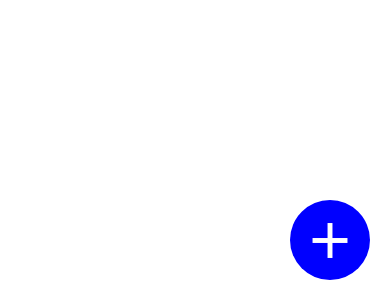
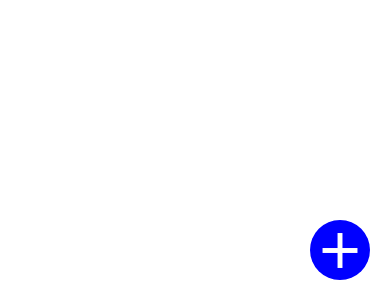
Before and after one commit to cod3kid/react-native, a React Native app in the folder 6-Todo-App/: screen / in a window 390 px wide. Shown: the part 544-844 px from the top of the page. Built offline with nearby package versions, Linux system fonts and the light colour scheme.

Commit message:
Modal Added

```diff
--- a/6-Todo-App/App.js
+++ b/6-Todo-App/App.js
@@ -1,12 +1,40 @@
-import { StatusBar } from "expo-status-bar";
-import React from "react";
-import { StyleSheet, Text, View } from "react-native";
+import React, { useState } from "react";
+import {
+  StyleSheet,
+  Text,
+  View,
+  Alert,
+  Modal,
+  TouchableWithoutFeedback,
+  TextInput,
+} from "react-native";
 import FAB from "./Components/FAB";
+import { MaterialCommunityIcons } from "@expo/vector-icons";
 
 export default function App() {
+  const [isModalVisible, setisModalVisible] = useState(false);
+  const addItem = () => {
+    setisModalVisible(true);
+  };
+
   return (
     <View style={styles.container}>
-      <FAB />
+      <View style={styles.fabContainer}>
+        <FAB style={styles.fab} onPress={addItem} />
+      </View>
+      <Modal visible={isModalVisible} animationType="slide" transparent>
+        <View style={styles.modal}>
+          <View style={styles.modalHeader}>
+            <Text style={styles.modalHeaderText}>Add a Task</Text>
+            <TouchableWithoutFeedback onPress={() => setisModalVisible(false)}>
+              <MaterialCommunityIcons name="close" size={24} color="black" />
+            </TouchableWithoutFeedback>
+          </View>
+          <View>
+            <TextInput />
+          </View>
+        </View>
+      </Modal>
     </View>
   );
 }
@@ -15,9 +43,27 @@ const styles = StyleSheet.create({
   container: {
     flex: 1,
     backgroundColor: "#fff",
-    alignItems: "flex-end",
-    justifyContent: "flex-end",
-    paddingBottom: 20,
-    paddingRight: 20,
+    alignItems: "center",
+  },
+  modal: {
+    backgroundColor: "gray",
+    marginHorizontal: 50,
+    marginTop: "50%",
+    height: 300,
+    borderRadius: 16,
+  },
+  modalHeader: {
+    flexDirection: "row",
+    justifyContent: "space-between",
+    padding: 10,
+  },
+  modalHeaderText: {
+    fontSize: 20,
+    fontWeight: "500",
+  },
+  fabContainer: {
+    position: "absolute",
+    bottom: 20,
+    right: 20,
   },
 });
--- a/6-Todo-App/Components/FAB.js
+++ b/6-Todo-App/Components/FAB.js
@@ -2,9 +2,9 @@ import React from "react";
 import { View, Text, TouchableWithoutFeedback, StyleSheet } from "react-native";
 import { MaterialCommunityIcons } from "@expo/vector-icons";
 
-export default function FAB() {
+export default function FAB({ onPress }) {
   return (
-    <TouchableWithoutFeedback>
+    <TouchableWithoutFeedback onPress={onPress}>
       <View style={styles.button}>
         <MaterialCommunityIcons name="plus" size={60} color="white" />
       </View>
@@ -15,10 +15,10 @@ export default function FAB() {
 const styles = StyleSheet.create({
   button: {
     backgroundColor: "blue",
-    height: 80,
-    width: 80,
+    height: 60,
+    width: 60,
     justifyContent: "center",
     alignItems: "center",
-    borderRadius: 40,
+    borderRadius: 30,
   },
 });
```
